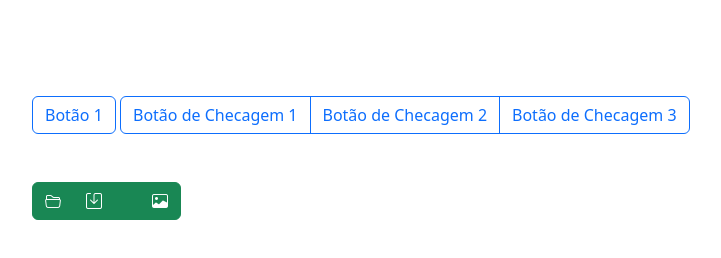
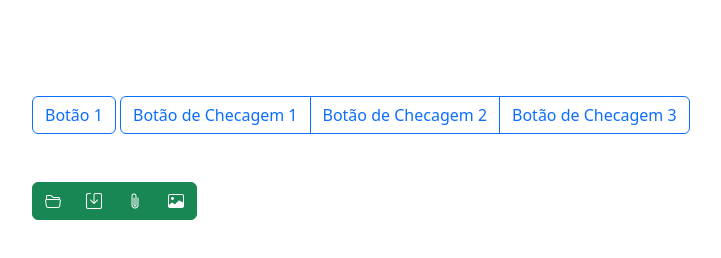
Before and after one commit to Gusta478/Meus_Arquivos, a plain HTML site: page aula0909pt3.html in a window 1280 px wide. Shown: the whole page, without its empty margins (50-771 px from the left). Drawn offline with nearby package versions, Linux system fonts and the light colour scheme.

Commit message:
Update aula0909pt3.html

```diff
--- a/aula0909pt3.html
+++ b/aula0909pt3.html
@@ -59,7 +59,7 @@
                 <i class="bi-save"></i>
             </button>
             <button class="btn btn-success">
-                <i class="paperclip"></i>
+                <i class="bi-paperclip"></i>
             </button>
             <button class="btn btn-success">
                 <i class="bi-image"></i>
```
